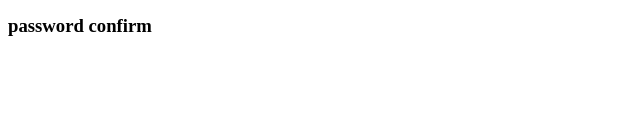
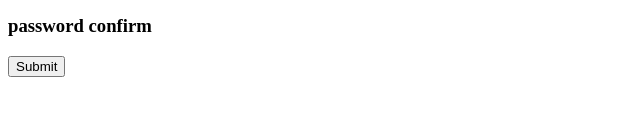
Before and after one commit to MichaelOrSd/SprintSD3, a website: page Sprint/CLI/index.html in a window 1280 px wide. Shown: the part 205-320 px from the top of the page, without its empty margins (0-640 px from the left). Drawn offline with Linux system fonts and the light colour scheme.

Commit message:
submit button

```diff
--- a/Sprint/CLI/index.html
+++ b/Sprint/CLI/index.html
@@ -13,5 +13,6 @@
     <h3>password</h3>
     <input type="text" />
     <h3>password confirm</h3>
+    <button>Submit</button>
   </body>
 </html>
--- a/Sprint/CLI/token.js
+++ b/Sprint/CLI/token.js
@@ -4,6 +4,7 @@ const { format } = require("date-fns");
 const fs = require("fs");
 const path = require("path");
 
+// fn to make the token expire after 3 days
 function addDays(date, days) {
   var result = new Date(date);
   result.setDate(result.getDate() + days);
```
